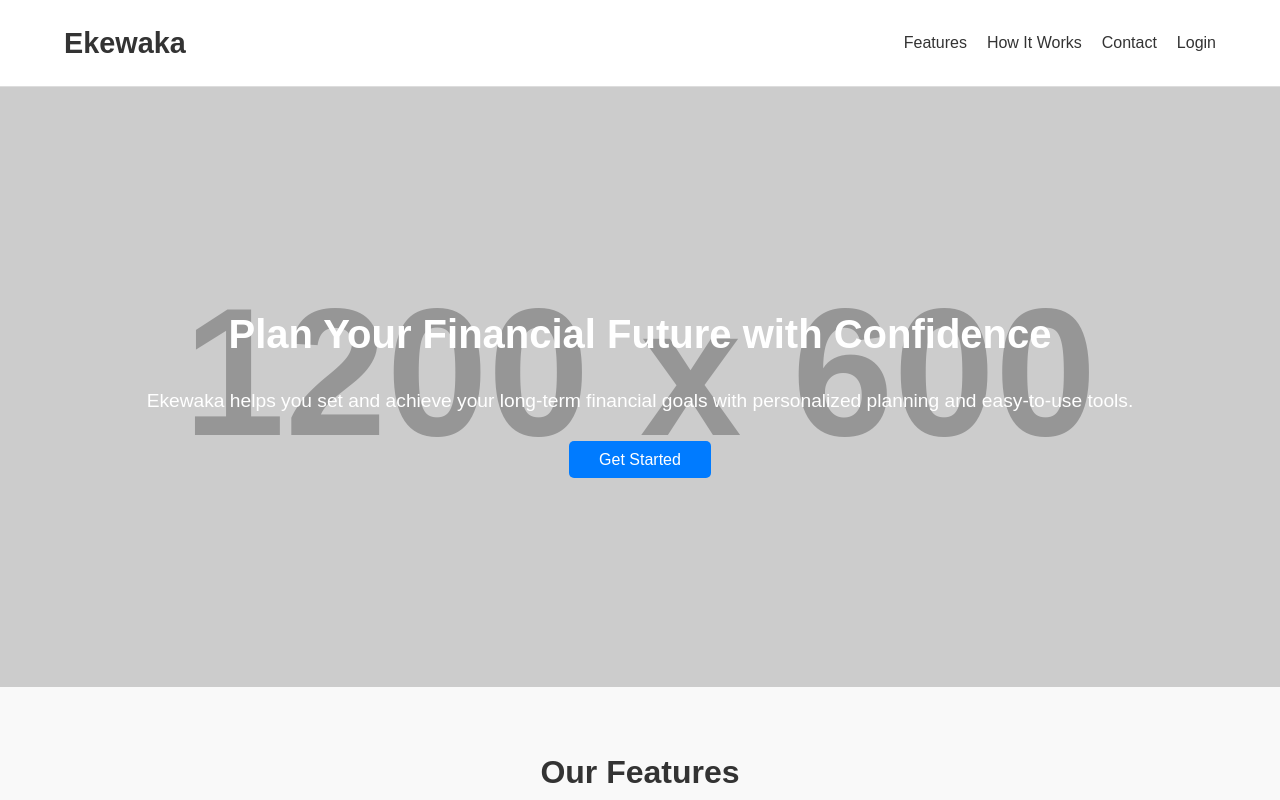
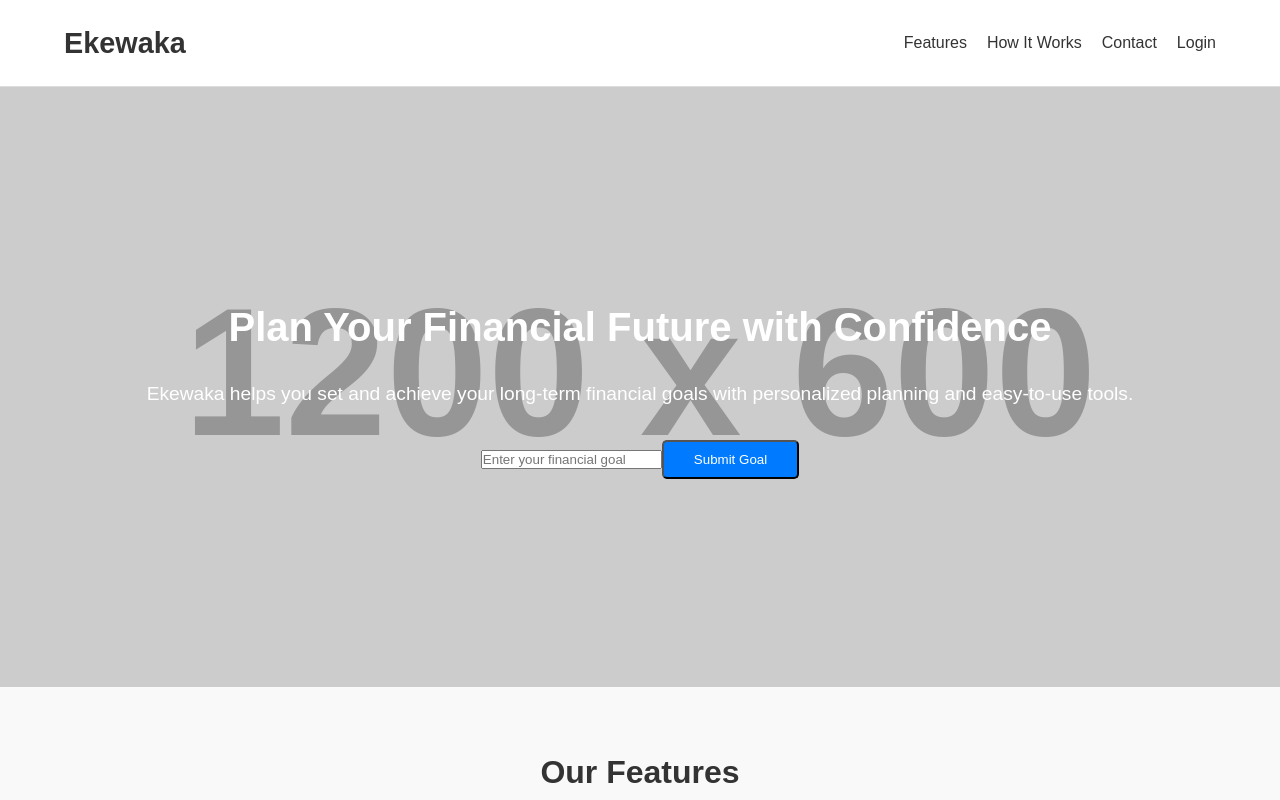
Before and after one commit to jonahjtran/Ekewaka, a React (Create React App) app: page / in a window 1280 px wide. Shown: the top 800 px of the page. Built offline with nearby package versions, Linux system fonts and the light colour scheme.

Commit message:
added text input

```diff
--- a/src/components/LandingPage.js
+++ b/src/components/LandingPage.js
@@ -1,7 +1,19 @@
-import React from 'react';
+import React, { useState } from 'react';
 import './LandingPage.css';
 
 function LandingPage() {
+  const [financialGoal, setFinancialGoal] = useState('');
+
+  const handleGoalChange = (e) => {
+    setFinancialGoal(e.target.value);
+  };
+
+  const handleGoalSubmit = (e) => {
+    e.preventDefault();
+    console.log("Financial goal submitted:", financialGoal);
+    // Additional processing such as API calls can be added here
+  };
+
   return (
     <div className="landing-page">
       <header className="header">
@@ -21,8 +33,20 @@ function LandingPage() {
       <section className="hero">
         <div className="container hero-container">
           <h2>Plan Your Financial Future with Confidence</h2>
-          <p>Ekewaka helps you set and achieve your long-term financial goals with personalized planning and easy-to-use tools.</p>
-          <a href="/signup" className="cta-button">Get Started</a>
+          <p>
+            Ekewaka helps you set and achieve your long-term financial goals with personalized planning and easy-to-use tools.
+          </p>
+          {/* Financial Goal Input */}
+          <form onSubmit={handleGoalSubmit} className="goal-form">
+            <input
+              type="text"
+              placeholder="Enter your financial goal"
+              value={financialGoal}
+              onChange={handleGoalChange}
+              className="goal-input"
+            />
+            <button type="submit" className="cta-button">Submit Goal</button>
+          </form>
         </div>
       </section>
 
```
